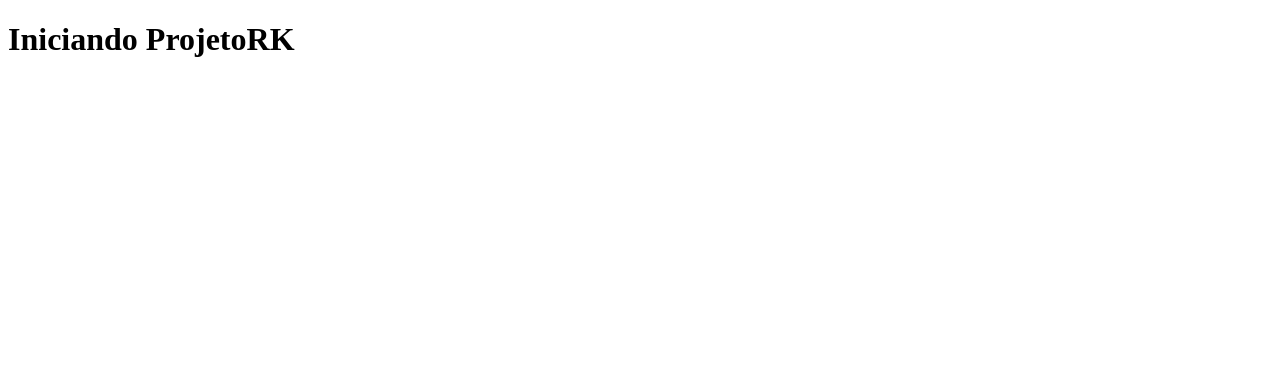
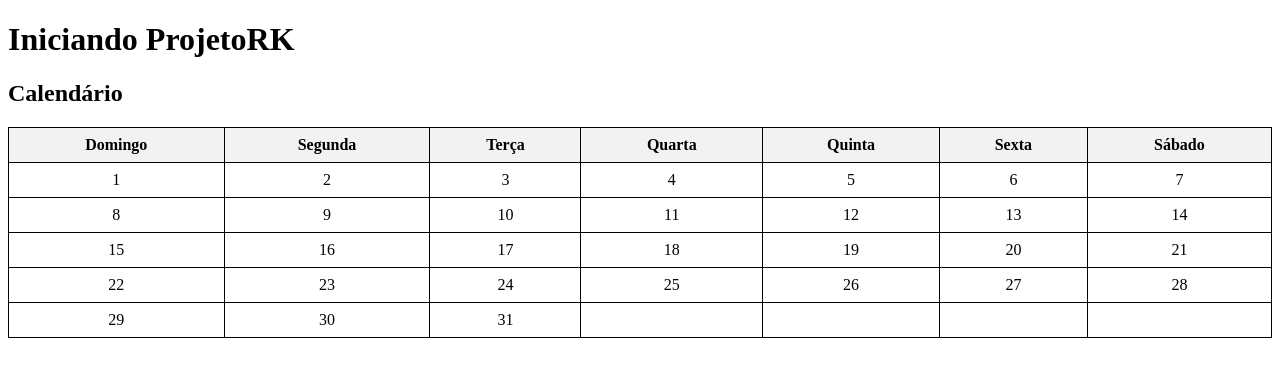
Before and after one commit to KaneeSell/ProjectRK, a plain HTML site: page Index.html in a window 1280 px wide. Drawn offline with Linux system fonts and the light colour scheme.

Commit message:
alteração calendario

```diff
--- a/Index.html
+++ b/Index.html
@@ -5,6 +5,85 @@
     <meta name="viewport" content="width=device-width, initial-scale=1.0">
     <title>ProjectRK</title>
     <h1>Iniciando ProjetoRK</h1>
+
+    <style>
+        table {
+          width: 100%;
+          border-collapse: collapse;
+        }
+        th, td {
+          border: 1px solid black;
+          padding: 8px;
+          text-align: center;
+        }
+        th {
+          background-color: #f2f2f2;
+        }
+      </style>
+      </head>
+      <body>
+
+      <h2>Calendário</h2>
+
+      <table>
+        <tr>
+          <th>Domingo</th>
+          <th>Segunda</th>
+          <th>Terça</th>
+          <th>Quarta</th>
+          <th>Quinta</th>
+          <th>Sexta</th>
+          <th>Sábado</th>
+        </tr>
+        <tr>
+          <td>1</td>
+          <td>2</td>
+          <td>3</td>
+          <td>4</td>
+          <td>5</td>
+          <td>6</td>
+          <td>7</td>
+        </tr>
+        <tr>
+          <td>8</td>
+          <td>9</td>
+          <td>10</td>
+          <td>11</td>
+          <td>12</td>
+          <td>13</td>
+          <td>14</td>
+        </tr>
+        <tr>
+          <td>15</td>
+          <td>16</td>
+          <td>17</td>
+          <td>18</td>
+          <td>19</td>
+          <td>20</td>
+          <td>21</td>
+        </tr>
+        <tr>
+          <td>22</td>
+          <td>23</td>
+          <td>24</td>
+          <td>25</td>
+          <td>26</td>
+          <td>27</td>
+          <td>28</td>
+        </tr>
+        <tr>
+          <td>29</td>
+          <td>30</td>
+          <td>31</td>
+          <td></td>
+          <td></td>
+          <td></td>
+          <td></td>
+        </tr>
+      </table>
+
+      </body>
+      </html>
 </head>
 <body>
 
```
